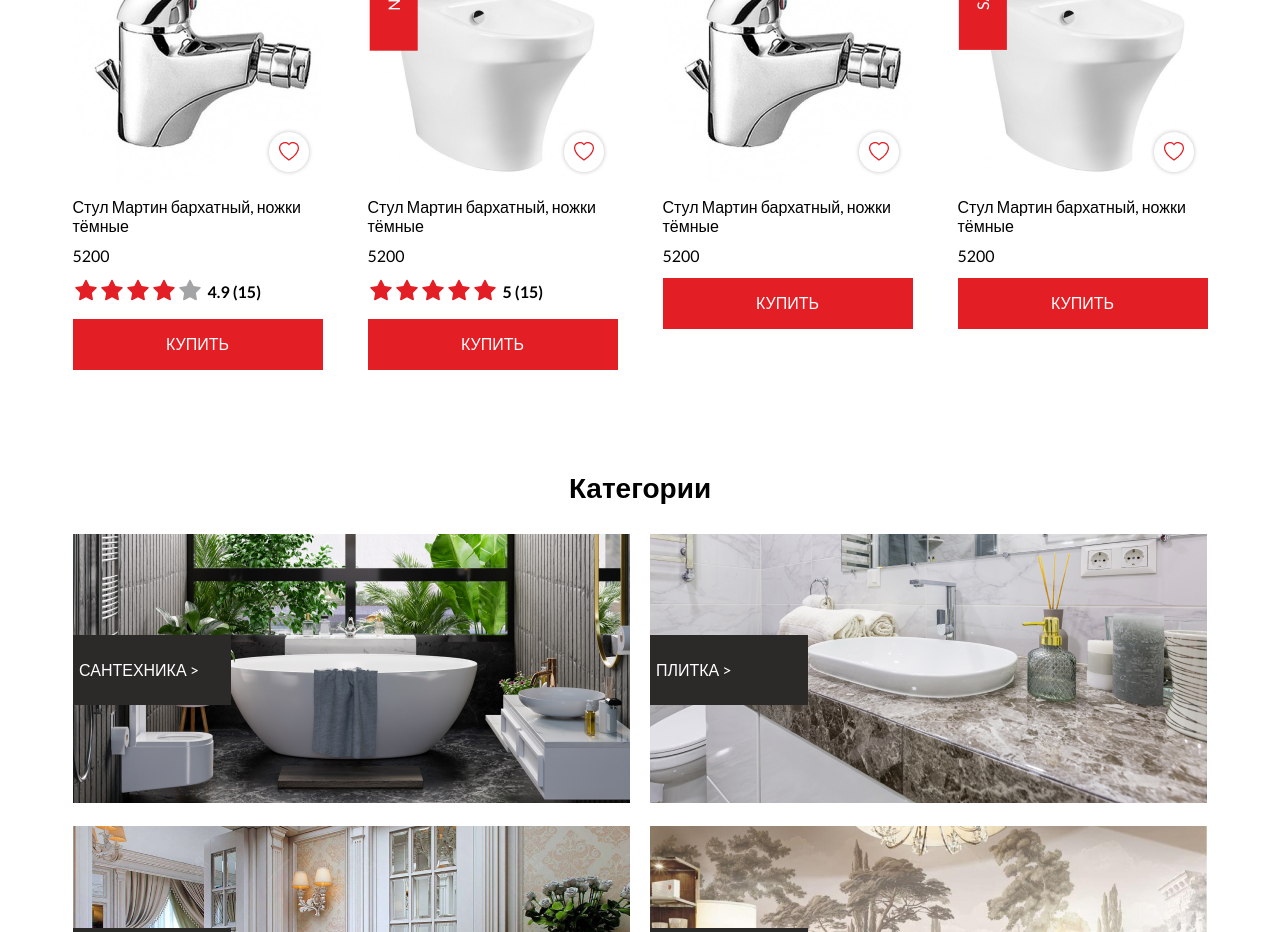
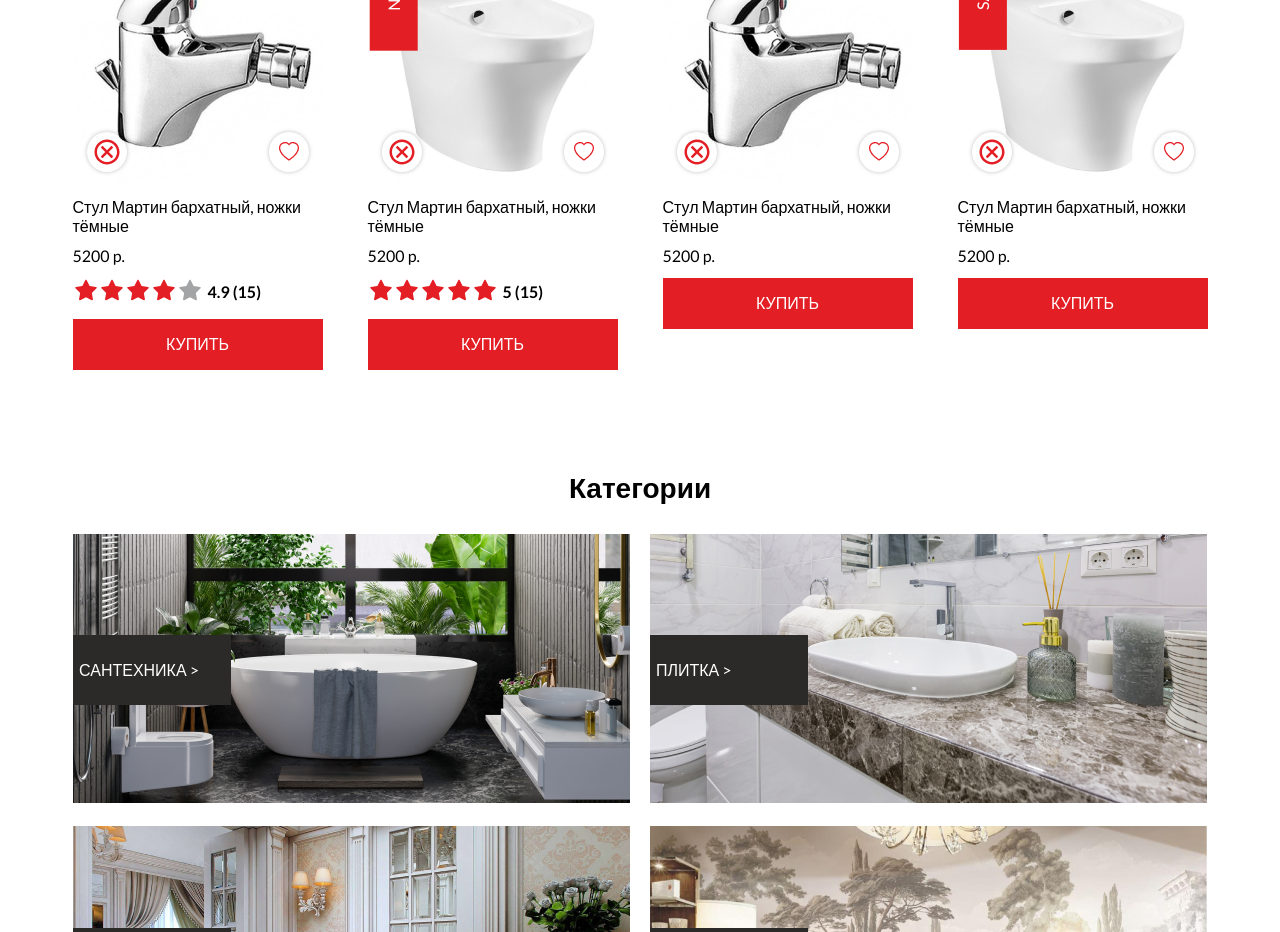
Before and after one commit to SmithVyne/sellavi-test, a React (Create React App) app: page / in a window 1280 px wide. Shown: the part 860-1792 px from the top of the page. Built offline with nearby package versions, Linux system fonts and the light colour scheme; no server answers.

Commit message:
merchant and card

```diff
--- a/src/components/App.js
+++ b/src/components/App.js
@@ -41,7 +41,8 @@ export default function App() {
         return unsubscribe
     }, [])
 
-    // console.log(currentUser)
+    // currentUser && loginFunc(currentUser)
+    // console.log(cart, "App")
 
     return (
         <UserContext.Provider value={currentUser}>
--- a/src/components/Product.js
+++ b/src/components/Product.js
@@ -1,6 +1,7 @@
-import React, { useContext, useState, useEffect } from 'react'
-import { BsHeart, BsHeartFill } from 'react-icons/bs';
+import React, { useContext, useState, useEffect, useCallback } from 'react'
+import { BsCheck, BsHeart, BsHeartFill } from 'react-icons/bs';
 import { AiFillStar } from 'react-icons/ai';
+import { MdOutlineCancel } from 'react-icons/md';
 import styled from 'styled-components';
 import { GlobalContext } from '../components/App';
 
@@ -11,7 +12,7 @@ const Wrapper = styled.div`
     gap: 12px;
     .product-image {
         position: relative;
-        .favorite {
+        .favorite, .cart-property {
             position: absolute;
             bottom: 14px;
             right: 14px;
@@ -24,6 +25,11 @@ const Wrapper = styled.div`
             align-items: center;
             border-radius: 100%;
             cursor: pointer;
+        }
+        .cart-property {
+            left: 14px;
+            font-size: 30px;
+            color: #E31E24;
         }
     }
     button {
@@ -78,7 +84,7 @@ const QualityControl = styled.span`
     }
 `
 
-export default function Product({product}) {
+export default function Product({product, cart=false}) {
     const {sale, newProd, image, price, desc, rating} = product;
     const stars = rating && Math.floor(rating[0]);
     const [liked, setLiked] = useState(false);
@@ -90,15 +96,19 @@ export default function Product({product}) {
         updateCart(cart => ({...cart, [JSON.stringify(product)] : {...product, quantity: 1} }))
     }
 
+    const deleteItemFromCart = useCallback(() => {
+        updateCart(cart => {
+            delete cart[JSON.stringify(product)]
+            return {...cart};
+        })
+    }, [updateCart, product])
+
     useEffect(() => {
         quantity ?
             updateCart(cart => ({...cart, [JSON.stringify(product)] : {...product, quantity} }))
             :
-            updateCart(cart => {
-                delete cart[JSON.stringify(product)]
-                return {...cart};
-            })
-    }, [quantity, updateCart, product])
+            deleteItemFromCart()
+    }, [quantity, updateCart, product, deleteItemFromCart])
 
     return (
         <Wrapper>
@@ -107,9 +117,10 @@ export default function Product({product}) {
                 {newProd && <Info>NEW</Info>}
                 <img alt="product" src={image} />
                 <span className="favorite" onClick={() => setLiked(val => !val)}>{liked ? <BsHeartFill color="#E31E24" /> : <BsHeart color="#E31E24" />}</span>
+                { <span onClick={deleteItemFromCart} className="cart-property"><MdOutlineCancel /></span>}
             </div>
             <span>{desc}</span>
-            <span>{price}</span>
+            <span>{price} p.</span>
             { stars &&
                 <span className="stars">
                     <span>{Array(5).fill(5).map((_, id) => <AiFillStar key={id} color={id + 1 <= stars ? "#E31E24" : "#A3A4A5" } />)}</span>
--- a/src/globals/firebase.js
+++ b/src/globals/firebase.js
@@ -1,6 +1,7 @@
 import { initializeApp } from "firebase/app";
 import { getAuth } from "firebase/auth";
 import { getFirestore } from "firebase/firestore";
+import { getStorage } from "firebase/storage";
 
 const app = initializeApp({
     apiKey: process.env.REACT_APP_FIREBASE_API_KEY,
@@ -14,4 +15,5 @@ const app = initializeApp({
 
 export const auth = getAuth();
 export const firestore = getFirestore();
+export const storage = getStorage(app);
 export default app;
--- a/src/pages/Cart.js
+++ b/src/pages/Cart.js
@@ -4,11 +4,19 @@ import { GlobalContext } from '../components/App'
 import Product from '../components/Product';
 
 const Wrapper = styled.div`
+    margin-top: 50px;
+    .products {
+        display: grid;
+        grid-gap: 50px 45px;
+        grid-template-columns: repeat(3, 1fr);
+    }
     .bottom {
+        width: 100%;
         display: flex;
         align-items: center;
-        justify-content: space-between;
-
+        justify-content: center;
+        gap: 20px;
+        margin-top: 40px;
         button {
             padding: 0 34px;
             background: #E31E24;
@@ -32,13 +40,16 @@ export default function Cart() {
     const {cart} = useContext(GlobalContext);
     const products = useMemo(() => Object.values(cart), [cart])
     const totalPrice = useMemo(() => products.reduce((sum, product) => sum + product.price, 0), [products])
+    // console.log(cart)
 
     return (
         <Wrapper>
-            {products.map(product => <Product product={product} cart={true} />)}
+            <div className="products">
+                {products.map(product => <Product product={product} cart={true} />)}
+            </div>
             <div className="bottom">
-                <span className="price">{totalPrice}</span>
                 <button>Buy Now</button>
+                <span className="price">{totalPrice} p.</span>
             </div>
         </Wrapper>
     )
--- a/src/pages/dashboards/Merchant.js
+++ b/src/pages/dashboards/Merchant.js
@@ -1,9 +1,78 @@
 import React from 'react'
+import styled from 'styled-components'
+
+const Wrapper = styled.div`
+    form {
+        width: 100%;
+        height: fit-content;
+        box-sizing: border-box;
+        display: flex;
+        flex-direction: column;
+        align-items: center;
+        gap: 20px;
+        margin-top: 10px;
+        padding: 30px;
+        .field {
+            display: flex;
+            flex-direction: column;
+            width: 100%;
+            input {
+                background: #F5F5F5;
+                outline: none;
+                box-sizing: border-box;
+                width: 100%;
+                height: 41px;
+                border: 1px solid ;
+                padding: 10px 0 12px 21px;
+            }
+        }
+        button {
+            padding: 0 34px;
+            background: #E31E24;
+            cursor: pointer;
+            border: none;
+            color: #fff;
+            font-weight: 700;
+            height: 41px;
+            display: flex;
+            align-items: center;
+            :disabled {
+                cursor: not-allowed;
+                background: darkred;
+            }
+        }
+    }
+`
 
 export default function Merchant() {
+
+    const handleSubmitProduct = () => {
+
+    }
+
     return (
-        <div>
-
-        </div>
+        <Wrapper>
+            <h1>Merchant Dashboard</h1>
+            <form onSubmit={handleSubmitProduct}>
+                <span>New Product</span>
+                <div className="field">
+                    <label>Description</label>
+                    <input type="text" />
+                </div>
+                <div className="field">
+                    <label>Description</label>
+                    <input type="text" />
+                </div>
+                <div className="field">
+                    <label>Price</label>
+                    <input type="number" />
+                </div>
+                <div className="field">
+                    <label>Image</label>
+                    <input type="image" />
+                </div>
+                <button>Add</button>
+            </form>
+        </Wrapper>
     )
 }
```
Also changed, not shown: src/hooks/index.js (added, +34 -0 lines).
